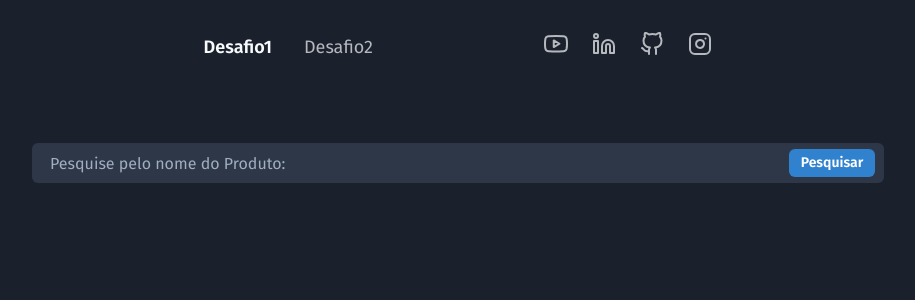
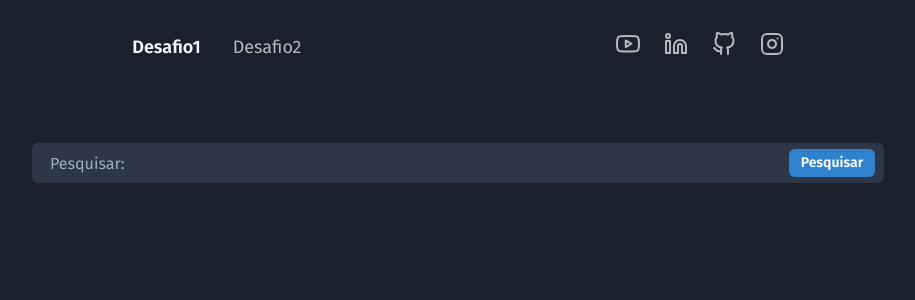
Before and after one commit to devsp-estudos/calindra-desafios-frontend, a Next.js app: page /desafio1 in a window 1280 px wide. Shown: the top 300 px of the page, without its empty margins (182-1097 px from the left). Built offline with nearby package versions, Linux system fonts and the light colour scheme.

Commit message:
refactor: desafio2

```diff
--- a/src/components/InputSearch/index.tsx
+++ b/src/components/InputSearch/index.tsx
@@ -13,7 +13,7 @@ export function InputSearch({ handleSearch, ...props }: InputSearchProps) {
       <Input
         pr="4.5rem"
         type="text"
-        placeholder="Pesquise pelo nome do Produto:"
+        placeholder="Pesquisar:"
         value={value}
         variant="filled"
         backgroundColor="gray.700"
--- a/src/pages/desafio1.tsx
+++ b/src/pages/desafio1.tsx
@@ -18,10 +18,13 @@ export default function Desafio1() {
   }
 
   return (
-    <Box maxW="900px" mx="auto" px={6}>
+    <>
       <Header />
-      <InputSearch handleSearch={handleSearch} />
-      <ProductsGrid products={products} />
-    </Box>
+
+      <Box maxW="900px" mx="auto" px={6}>
+        <InputSearch handleSearch={handleSearch} />
+        <ProductsGrid products={products} />
+      </Box>
+    </>
   )
 }
```
